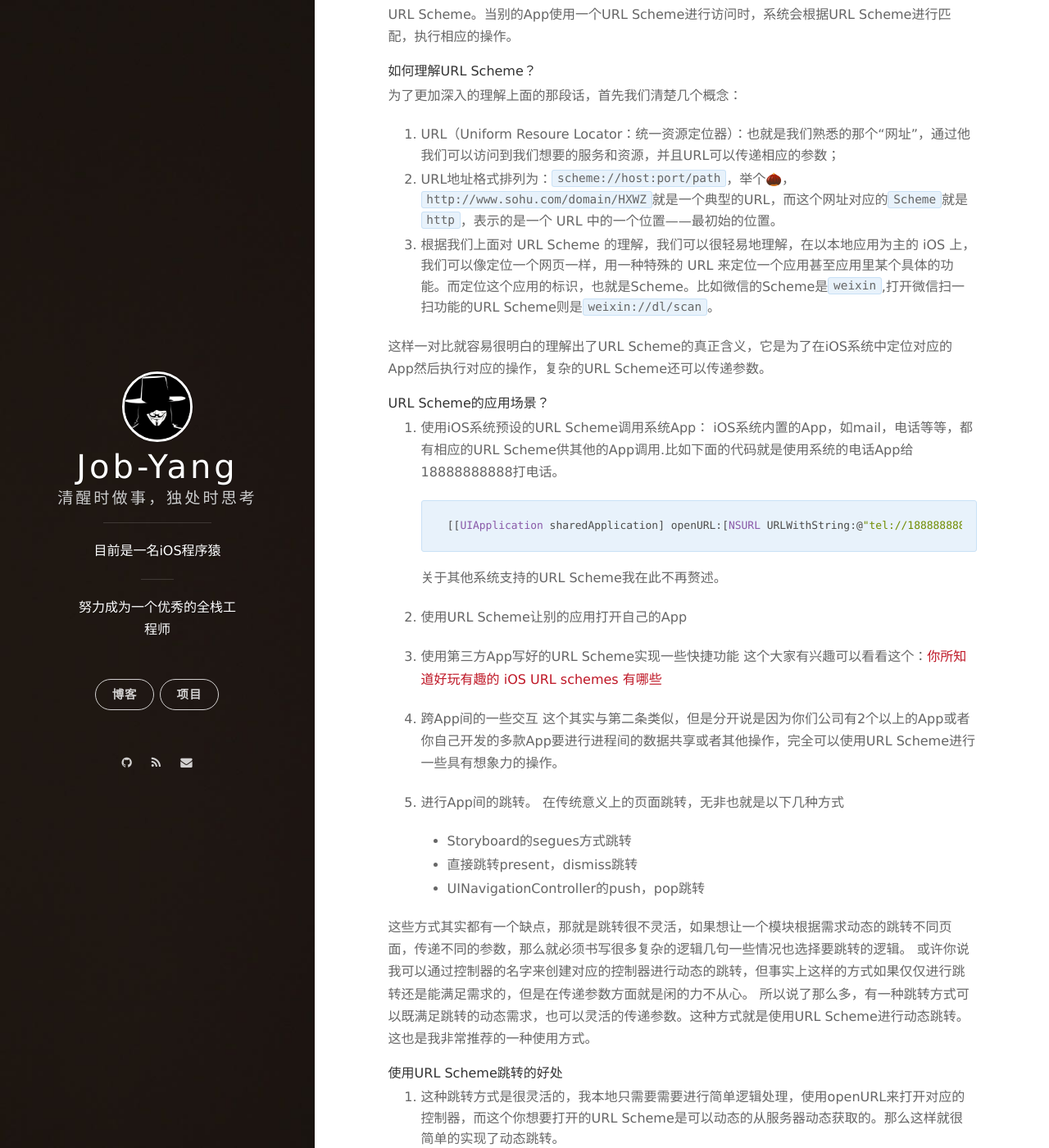
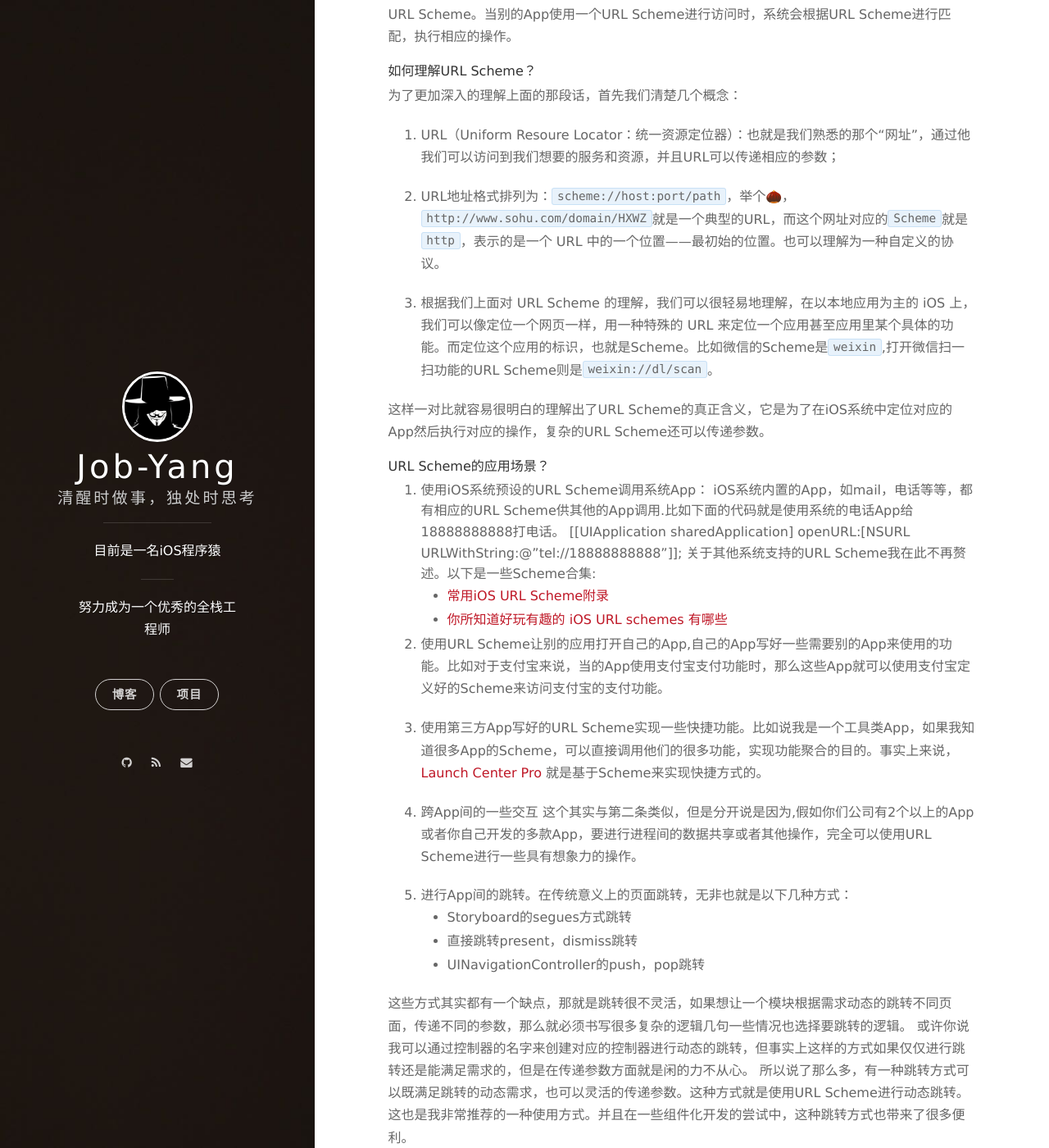
Before and after one commit to Job-Yang/Job-Yang.github.io, a Jekyll site: the page built from _posts/2016-08-22-深入浅出话iOS URL Scheme（一）理论篇.md, in a window 1280 px wide and 1400 px high, scrolled down 406 px. Shown: the whole window at 82% size. Built offline with Jekyll 4.4.1, drawn with Linux system fonts in a browser that asks for light colours; nearby versions of some CDN libraries; Markdown is read by kramdown in place of the engine named in the settings; comment, search, counter and statistics services are not loaded; some of the changed text lies outside the part shown.

Commit message:
文章校对

````diff
--- a/_posts/2016-08-22-深入浅出话iOS URL Scheme（一）理论篇.md
+++ b/_posts/2016-08-22-深入浅出话iOS URL Scheme（一）理论篇.md
@@ -6,19 +6,17 @@
 
 #
 
-# 理论篇
-
+#理论篇
 ##### 什么是URL Scheme？
-
 　　简单的说，由于苹果选择沙盒来保障用户的隐私和安全，App只能访问自己的沙盒，但同时也阻碍了应用间合理的信息共享。所以苹果提供了一个可以在App之间跳转的方法：URL Scheme。如果你的App需要提供一个供别的App访问的功能或者数据，那么你必须在你的App定义一个相对应的URL Scheme。当别的App使用一个URL Scheme进行访问时，系统会根据URL Scheme进行匹配，执行相应的操作。
 
 ##### 如何理解URL Scheme？
+为了更加深入的理解上面的那段话，首先我们清楚几个概念：
+1.  URL（Uniform Resoure Locator：统一资源定位器）：也就是我们熟悉的那个“网址”，通过他我们可以访问到我们想要的服务和资源，并且URL可以传递相应的参数；
 
-为了更加深入的理解上面的那段话，首先我们清楚几个概念：
+2.  URL地址格式排列为：`scheme://host:port/path`，举个🌰，`http://www.sohu.com/domain/HXWZ`就是一个典型的URL，而这个网址对应的`Scheme`就是`http`，表示的是一个 URL 中的一个位置——最初始的位置。也可以理解为一种自定义的协议。
 
-1. URL（Uniform Resoure Locator：统一资源定位器）：也就是我们熟悉的那个“网址”，通过他我们可以访问到我们想要的服务和资源，并且URL可以传递相应的参数；
-2. URL地址格式排列为：`scheme://host:port/path`，举个🌰，`http://www.sohu.com/domain/HXWZ`就是一个典型的URL，而这个网址对应的`Scheme`就是`http`，表示的是一个 URL 中的一个位置——最初始的位置。
-3. 根据我们上面对 URL Scheme 的理解，我们可以很轻易地理解，在以本地应用为主的 iOS 上，我们可以像定位一个网页一样，用一种特殊的 URL 来定位一个应用甚至应用里某个具体的功能。而定位这个应用的标识，也就是Scheme。比如微信的Scheme是`weixin`,打开微信扫一扫功能的URL Scheme则是`weixin://dl/scan`。
+3.  根据我们上面对 URL Scheme 的理解，我们可以很轻易地理解，在以本地应用为主的 iOS 上，我们可以像定位一个网页一样，用一种特殊的 URL 来定位一个应用甚至应用里某个具体的功能。而定位这个应用的标识，也就是Scheme。比如微信的Scheme是`weixin`,打开微信扫一扫功能的URL Scheme则是`weixin://dl/scan`。
 
 这样一对比就容易很明白的理解出了URL Scheme的真正含义，它是为了在iOS系统中定位对应的App然后执行对应的操作，复杂的URL Scheme还可以传递参数。
 
@@ -26,48 +24,39 @@
 
 1. 使用iOS系统预设的URL Scheme调用系统App：
    iOS系统内置的App，如mail，电话等等，都有相应的URL Scheme供其他的App调用.比如下面的代码就是使用系统的电话App给18888888888打电话。
+        [[UIApplication sharedApplication] openURL:[NSURL URLWithString:@"tel://18888888888"]];
+   关于其他系统支持的URL Scheme我在此不再赘述。以下是一些Scheme合集:
+- [常用iOS URL Scheme附录](http://blog.csdn.net/chenyong05314/article/details/47791023)
+- [你所知道好玩有趣的 iOS URL schemes 有哪些](https://www.zhihu.com/question/19907735)
 
-   ```
-    [[UIApplication sharedApplication] openURL:[NSURL URLWithString:@"tel://18888888888"]];
-   ```
+2. 使用URL Scheme让别的应用打开自己的App,自己的App写好一些需要别的App来使用的功能。比如对于支付宝来说，当的App使用支付宝支付功能时，那么这些App就可以使用支付宝定义好的Scheme来访问支付宝的支付功能。
 
-   关于其他系统支持的URL Scheme我在此不再赘述。
-
-2. 使用URL Scheme让别的应用打开自己的App
-
-3. 使用第三方App写好的URL Scheme实现一些快捷功能
-   这个大家有兴趣可以看看这个：[你所知道好玩有趣的 iOS URL schemes 有哪些](https://www.zhihu.com/question/19907735)
+3. 使用第三方App写好的URL Scheme实现一些快捷功能。比如说我是一个工具类App，如果我知道很多App的Scheme，可以直接调用他们的很多功能，实现功能聚合的目的。事实上来说，[Launch Center Pro](http://sspai.com/tag/Launch%20Center%20Pro) 就是基于Scheme来实现快捷方式的。
 
 4. 跨App间的一些交互
-   这个其实与第二条类似，但是分开说是因为你们公司有2个以上的App或者你自己开发的多款App要进行进程间的数据共享或者其他操作，完全可以使用URL Scheme进行一些具有想象力的操作。
+   这个其实与第二条类似，但是分开说是因为,假如你们公司有2个以上的App或者你自己开发的多款App，要进行进程间的数据共享或者其他操作，完全可以使用URL Scheme进行一些具有想象力的操作。
 
-5. 进行App间的跳转。
-   在传统意义上的页面跳转，无非也就是以下几种方式
-
+5. 进行App间的跳转。在传统意义上的页面跳转，无非也就是以下几种方式：
    - Storyboard的segues方式跳转
    - 直接跳转present，dismiss跳转
    - UINavigationController的push，pop跳转
 
 这些方式其实都有一个缺点，那就是跳转很不灵活，如果想让一个模块根据需求动态的跳转不同页面，传递不同的参数，那么就必须书写很多复杂的逻辑几句一些情况也选择要跳转的逻辑。
 或许你说我可以通过控制器的名字来创建对应的控制器进行动态的跳转，但事实上这样的方式如果仅仅进行跳转还是能满足需求的，但是在传递参数方面就是闲的力不从心。
-所以说了那么多，有一种跳转方式可以既满足跳转的动态需求，也可以灵活的传递参数。这种方式就是使用URL Scheme进行动态跳转。这也是我非常推荐的一种使用方式。
+所以说了那么多，有一种跳转方式可以既满足跳转的动态需求，也可以灵活的传递参数。这种方式就是使用URL Scheme进行动态跳转。这也是我非常推荐的一种使用方式。并且在一些组件化开发的尝试中，这种跳转方式也带来了很多便利。
 
 ##### 使用URL Scheme跳转的好处
-
 1. 这种跳转方式是很灵活的，我本地只需要需要进行简单逻辑处理，使用openURL来打开对应的控制器，而这个你想要打开的URL Scheme是可以动态的从服务器动态获取的。那么这样就很简单的实现了动态跳转。
 2. URL Scheme传递参数的方式也与URL一致，只需要简单的在URL里附加上对应的参数即可。
 3. 这种页面跳转是无差别的，通过URL Scheme跳转可以无缝的在H5页面和原生页面之间跳转传值，而无非做更多的逻辑判断。
 
 ##### 使用URL Scheme跳转的缺点
+1. 写在info.plist文件中的Scheme可能会被一些反编译手段获取到。
+2. URL Scheme可能会被劫持调来安全隐患，比如[支付宝的URL Scheme劫持漏洞](http://www.feng.com/iPhone/news/2015-03-23/Alert-to-iOS-URL-Scheme-can-hijack-payment-password_610511.shtml)。
 
-1. 写在info.plist文件中的Scheme可能会被一些反编译手段获取到。
-2. URL Scheme可能会被劫持调来安全隐患，比如[支付宝的URL Scheme劫持漏洞](http://www.feng.com/iPhone/news/2015-03-23/Alert-to-iOS-URL-Scheme-can-hijack-payment-password_610511.shtml)
-
-当然这是避免的,一下引自乌云：
-
+当然这是避免的,以下引自乌云：
 > 1. 苹果可以限制 iOS 应用不能注册别的应用的 Bundle ID 作为 URL Scheme。这样的话，使用自己的 Bundle ID 作为 URL Scheme 的接收器就会变的安全很多。
-
-1. 第三方应用可以通过①给自己发送 URL Scheme 请求来证明没有被劫持，如果没有收到自己的 URL Scheme，就可以及时给用户发送提醒；②利用 MobileCoreServices 服务中的 applicationsAvailableForHandlingURLScheme() 来查看所有注册了该 URL Schemes 的应用和处理顺序，从而检测自己、或者别人的 URL Scheme 是否被劫持。
+2. 第三方应用可以通过①给自己发送 URL Scheme 请求来证明没有被劫持，如果没有收到自己的 URL Scheme，就可以及时给用户发送提醒；②利用 MobileCoreServices 服务中的 applicationsAvailableForHandlingURLScheme() 来查看所有注册了该 URL Schemes 的应用和处理顺序，从而检测自己、或者别人的 URL Scheme 是否被劫持。
 
 下一篇写实战。。。。
 
````
Also changed, not shown: _posts/2016-08-26-深入浅出话iOS URL Scheme（二）实战上.md (+1 -1 lines), feed.xml (line endings or trailing spaces).
